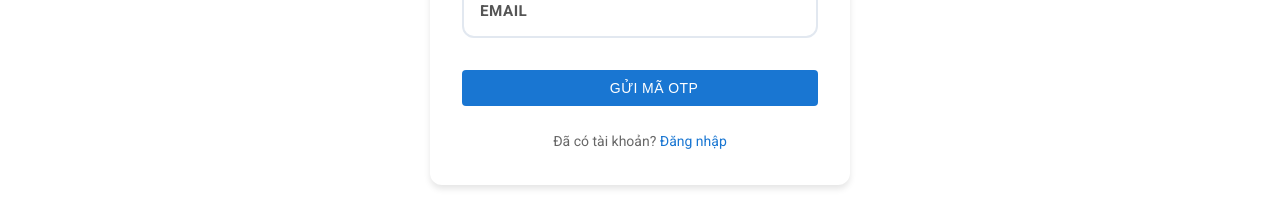
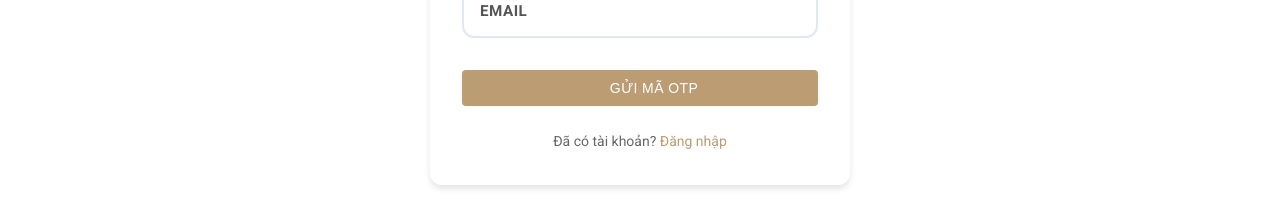
Before and after one commit to HoangDevzxje/WDP301_New_Books, a React (Create React App) app in the folder frontend/: page /account/forgotpassword in a window 1280 px wide. Shown: the part 241-440 px from the top of the page. Built offline with nearby package versions, Linux system fonts and the light colour scheme; no server answers; some icons are missing.

Commit message:
Ui ForgotPassword

```diff
--- a/frontend/src/pages/ForgotPassword/ForgotPassword.css
+++ b/frontend/src/pages/ForgotPassword/ForgotPassword.css
@@ -16,7 +16,7 @@
 
 .forgot-password-icon {
   font-size: 32px;
-  color: #1976d2;
+  color: #bb9c73;
   margin-right: 8px;
 }
 
@@ -53,7 +53,7 @@
 
 .form-input:focus {
   outline: none;
-  border-color: #1976d2;
+  border-color: #bb9c73;
   border-width: 2px;
   box-shadow: 0 0 0 1px rgba(25, 118, 210, 0.2);
 }
@@ -83,11 +83,11 @@
   top: -8px;
   left: 10px;
   font-size: 12px;
-  color: #1976d2;
+  color: #bb9c73;
 }
 
 .form-input:focus + .form-label {
-  color: #1976d2;
+  color: #bb9c73;
 }
 
 .password-input-wrapper {
@@ -123,7 +123,7 @@
   width: 100%;
   padding: 8px 22px;
   min-height: 36px;
-  background-color: #1976d2;
+  background-color: #bb9c73;
   color: white;
   border: none;
   border-radius: 4px;
@@ -136,7 +136,7 @@
 }
 
 .form-button:hover:not(:disabled) {
-  background-color: #1565c0;
+  background-color: #bb9c73;
   box-shadow: 0 2px 4px rgba(0, 0, 0, 0.2);
 }
 
@@ -174,7 +174,7 @@
 }
 
 .login-link a {
-  color: #1976d2;
+  color: #bb9c73;
   text-decoration: none;
 }
 
@@ -270,6 +270,6 @@
 
 .forgot-password-header .MuiSvgIcon-root {
   font-size: 32px;
-  color: #1976d2;
+  color: #bb9c73;
   margin-right: 8px;
 }
```
